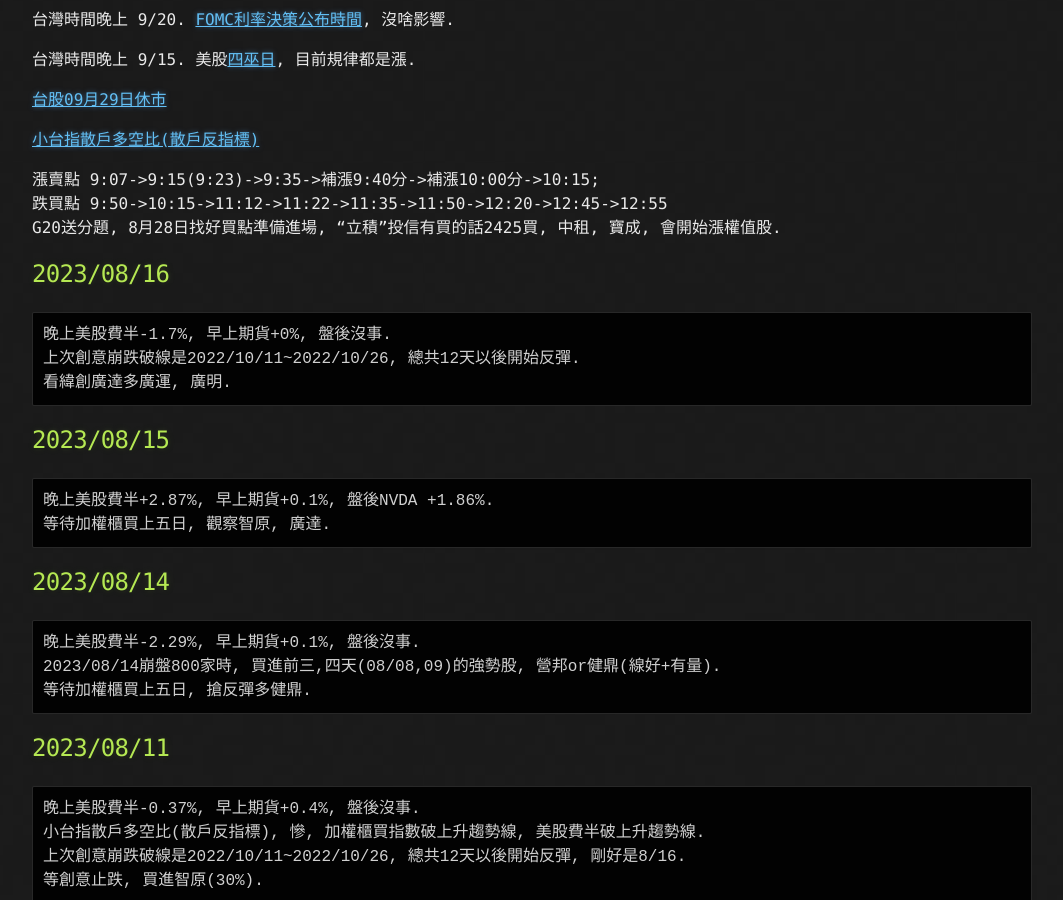
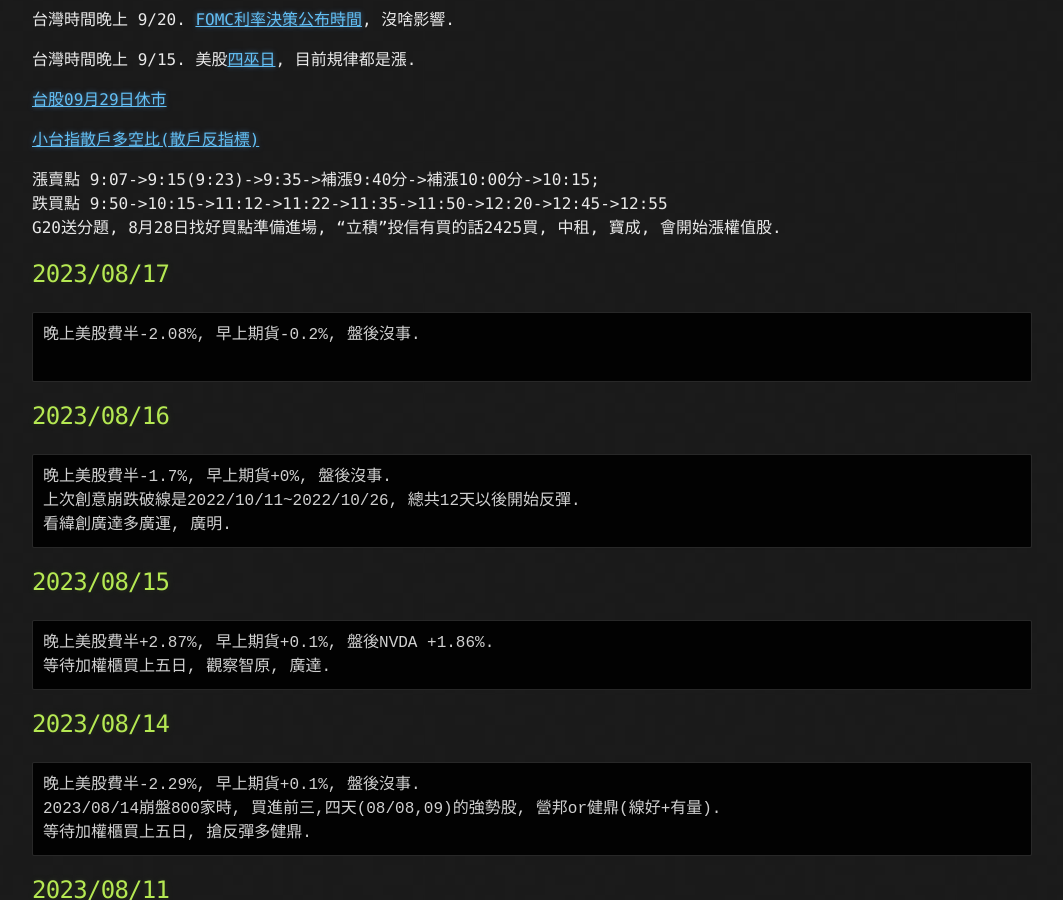
Before and after one commit to lepg5487/Stock_God, a Jekyll site: the page built from index.md, in a window 1280 px wide and 900 px high, scrolled down 370 px. Shown: the whole window, without its empty margins (108-1171 px from the left). Built offline with Jekyll 4.4.1, drawn with Linux system fonts in a browser that asks for light colours; our own code applies the rules of GitHub Pages for plain Markdown files.

Commit message:
Update index.md

````diff
--- a/index.md
+++ b/index.md
@@ -19,6 +19,12 @@ layout: testlayouts
 漲賣點 9:07->9:15(9:23)->9:35->補漲9:40分->補漲10:00分->10:15;
 跌買點 9:50->10:15->11:12->11:22->11:35->11:50->12:20->12:45->12:55
 G20送分題, 8月28日找好買點準備進場, "立積"投信有買的話2425買, 中租, 寶成, 會開始漲權值股.
+
+## 2023/08/17
+```
+晚上美股費半-2.08%, 早上期貨-0.2%, 盤後沒事.
+
+```
 
 ## 2023/08/16
 ```
````
